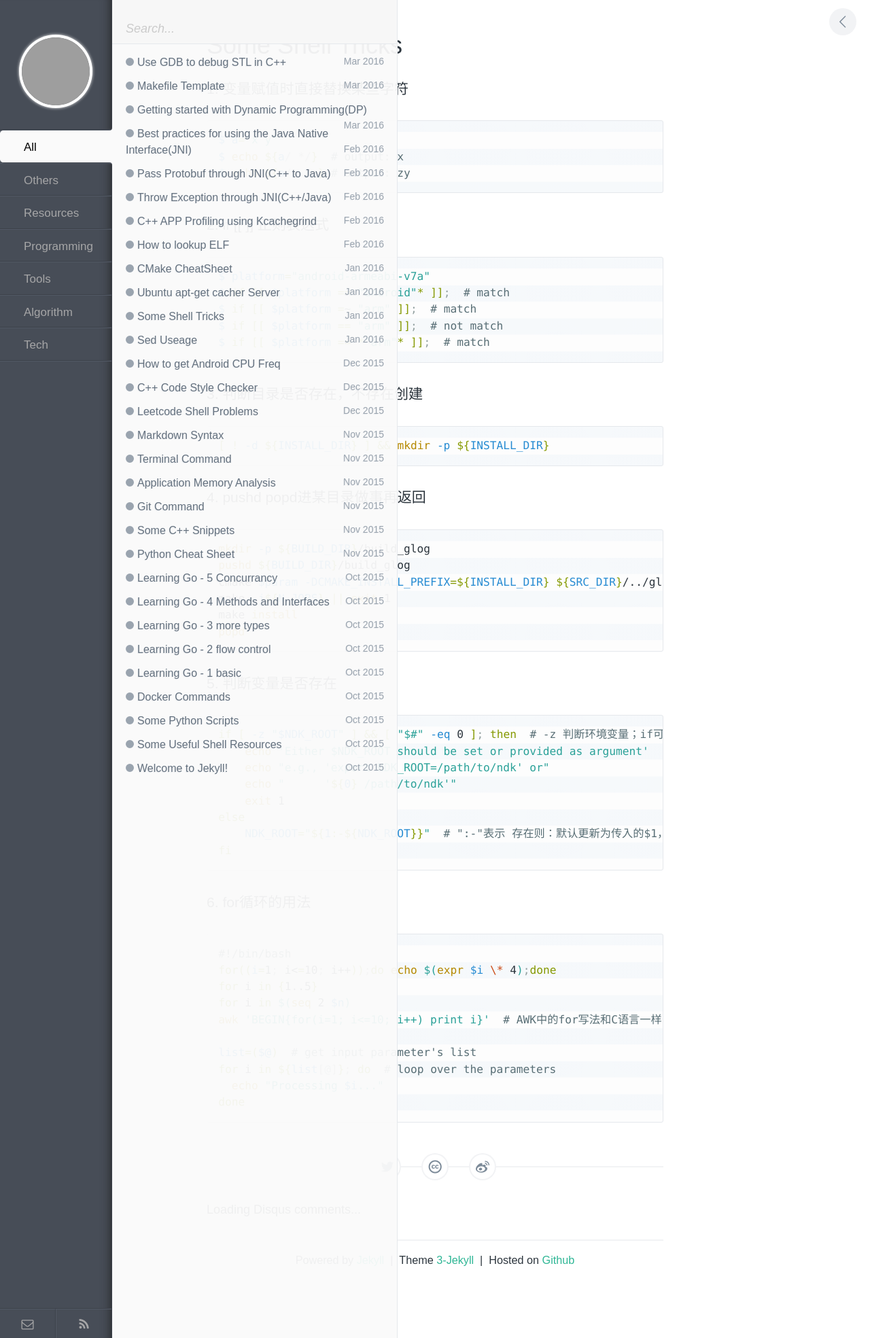
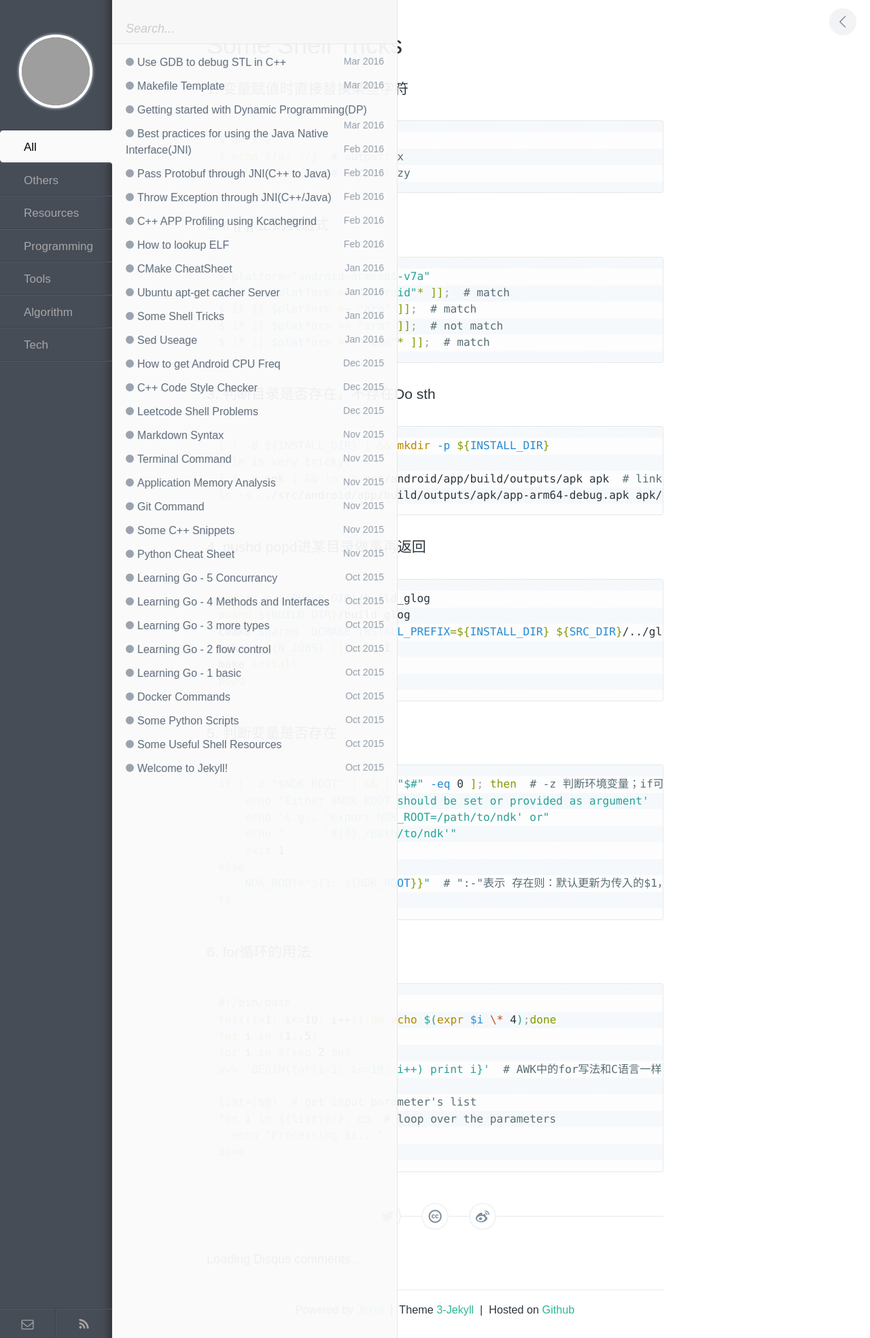
Before and after one commit to wykvictor/wykvictor.github.io, a Jekyll site: the page built from _posts/resources/2016-01-25-Some-Shell-Tricks.md, in a window 1280 px wide. Shown: the whole page at 68% size. Built offline with Jekyll 4.4.1, drawn with Linux system fonts in a browser that asks for light colours; comment, search, counter and statistics services are not loaded; grey boxes are pictures that could not be loaded.

Commit message:
update ln

```diff
--- a/_posts/resources/2016-01-25-Some-Shell-Tricks.md
+++ b/_posts/resources/2016-01-25-Some-Shell-Tricks.md
@@ -22,9 +22,12 @@
 $ if [[ $platform == *"arm"* ]];  # match
 {% endhighlight %}
 
-### 3. 判断目录是否存在，不存在创建
+### 3. 判断目录是否存在，不存在Do sth
 {% highlight Bash shell scripts %}
 [ ! -d ${INSTALL_DIR} ] && mkdir -p ${INSTALL_DIR}
+# ln is very tricky:
+[ ! -d apk ] && ln -s src/android/app/build/outputs/apk apk  # link dir, if dir exists will create apk/apk WRONG!
+ln -s ../src/android/app/build/outputs/apk/app-arm64-debug.apk apk/app-arm64-debug.apk  # above is better
 {% endhighlight %}
 
 ### 4. pushd popd进某目录做事再返回
```
